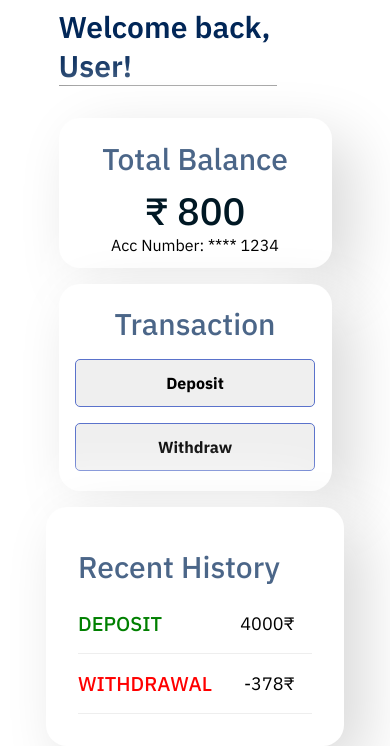
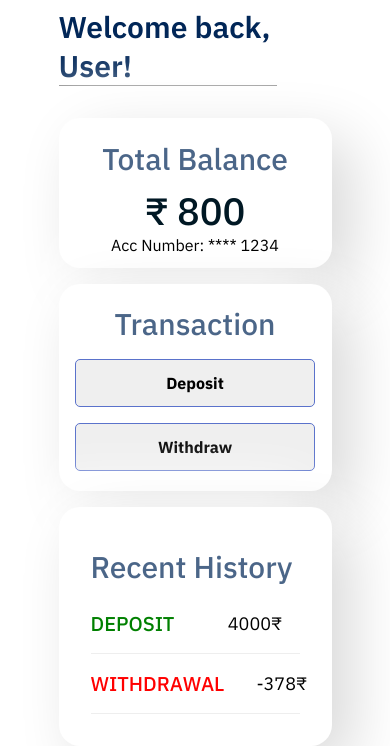
Before and after one commit to raghav0477/expense_manager, a plain HTML site: page index.html in a window 390 px wide. Shown: the part 109-855 px from the top of the page. Drawn offline with Linux system fonts and the light colour scheme.

Commit message:
responsive issues fix

```diff
--- a/style.css
+++ b/style.css
@@ -130,9 +130,10 @@ input:focus {
   display: flex;
   align-items: center;
   border-bottom: 1px solid #eee;
+  justify-content: space-between;
 }
 
-.transaction_type {
+ .transaction_type {
   font-size: 1rem;
   text-transform: uppercase;
   font-weight: 500;
@@ -213,9 +214,6 @@ button:hover {
     padding: 0.8rem 1rem;
     text-align: center;
   }
-  .transaction_row{
-    padding: 1rem;
-  }
   .transaction_type{
     font-size: 20px;
     padding: 0;
@@ -231,7 +229,7 @@ button:hover {
     width: 15rem;
   }
   .transaction_box{
-    width: 100%;
+    width: 70vw;
     margin: 0;
   }
   .box-ctn{
```
